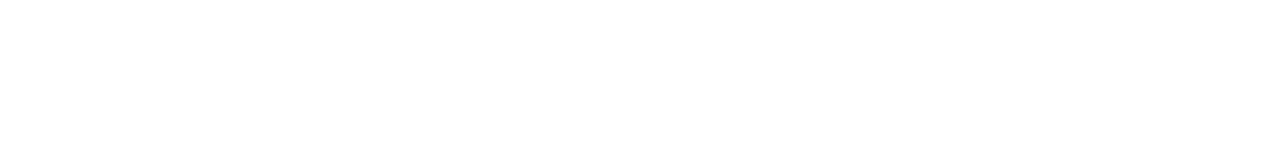
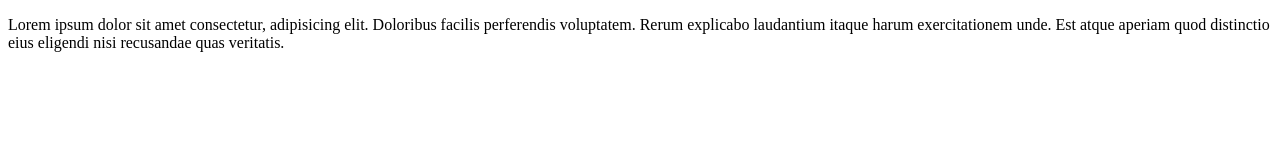
Before and after one commit to danilsklyar/test, a plain HTML site: page index.html in a window 1280 px wide. Drawn offline with Linux system fonts and the light colour scheme.

Commit message:
add p in index.html

```diff
--- a/index.html
+++ b/index.html
@@ -7,6 +7,6 @@
     <title>Document</title>
 </head>
 <body>
-
+    <p>Lorem ipsum dolor sit amet consectetur, adipisicing elit. Doloribus facilis perferendis voluptatem. Rerum explicabo laudantium itaque harum exercitationem unde. Est atque aperiam quod distinctio eius eligendi nisi recusandae quas veritatis.</p>
 </body>
 </html>
```
